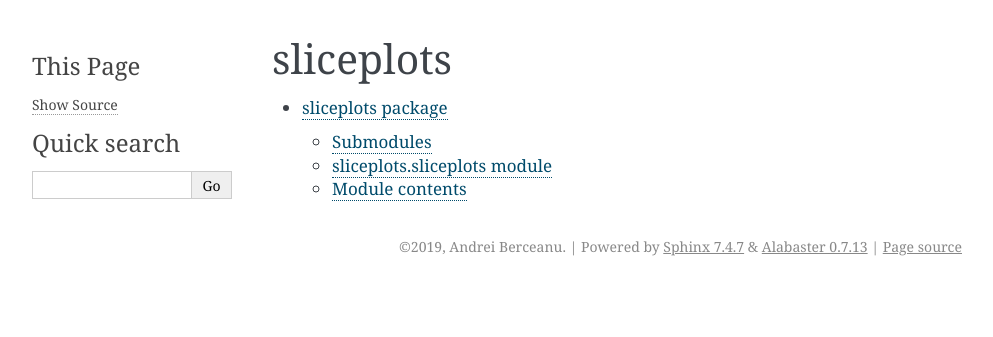
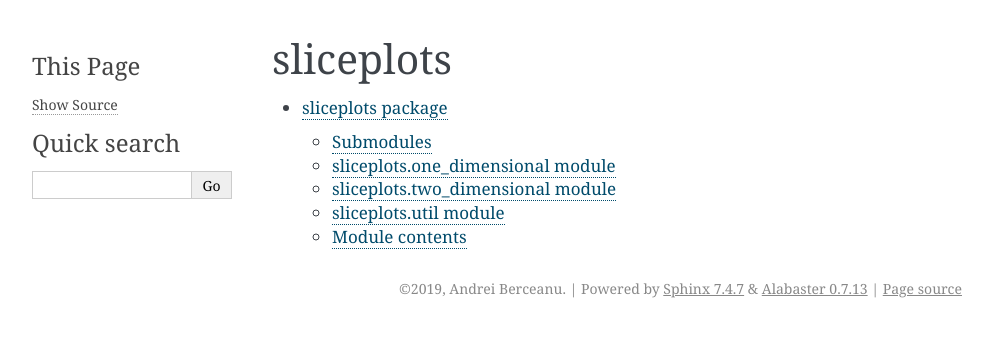
Before and after one commit to berceanu/sliceplots, a Sphinx documentation site: the page built from docs/modules.rst, in a window 1280 px wide. Shown: the top 337 px of the page, without its empty margins (148-1141 px from the left). Built offline with Sphinx 7.4.7, drawn with Linux system fonts in a browser that asks for light colours.

Commit message:
added usage info for 1d module

```diff
--- a/docs/sliceplots.rst
+++ b/docs/sliceplots.rst
@@ -4,19 +4,35 @@ sliceplots package
 Submodules
 ----------
 
-sliceplots.sliceplots module
-----------------------------
+sliceplots.one\_dimensional module
+----------------------------------
 
-.. automodule:: sliceplots.sliceplots
-    :members:
-    :undoc-members:
-    :show-inheritance:
+.. automodule:: sliceplots.one_dimensional
+   :members:
+   :undoc-members:
+   :show-inheritance:
+
+sliceplots.two\_dimensional module
+----------------------------------
+
+.. automodule:: sliceplots.two_dimensional
+   :members:
+   :undoc-members:
+   :show-inheritance:
+
+sliceplots.util module
+----------------------
+
+.. automodule:: sliceplots.util
+   :members:
+   :undoc-members:
+   :show-inheritance:
 
 
 Module contents
 ---------------
 
 .. automodule:: sliceplots
-    :members:
-    :undoc-members:
-    :show-inheritance:
+   :members:
+   :undoc-members:
+   :show-inheritance:
```
Also changed, not shown: docs/usage.rst (+35 -2 lines).
